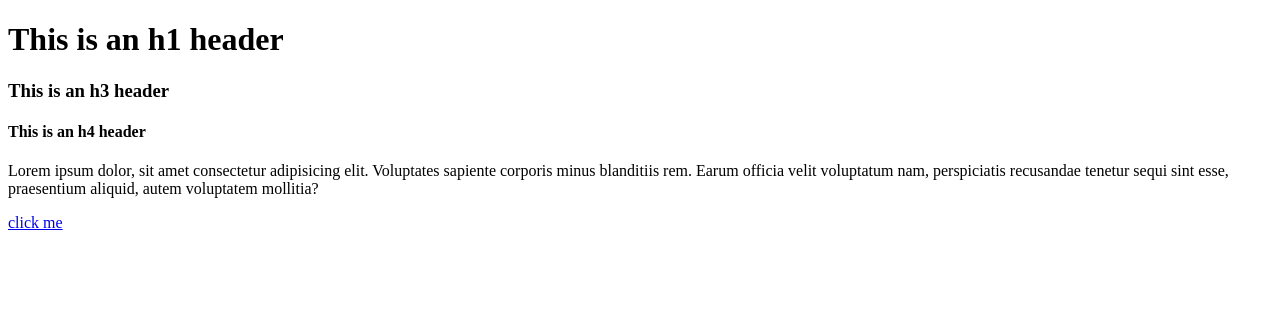
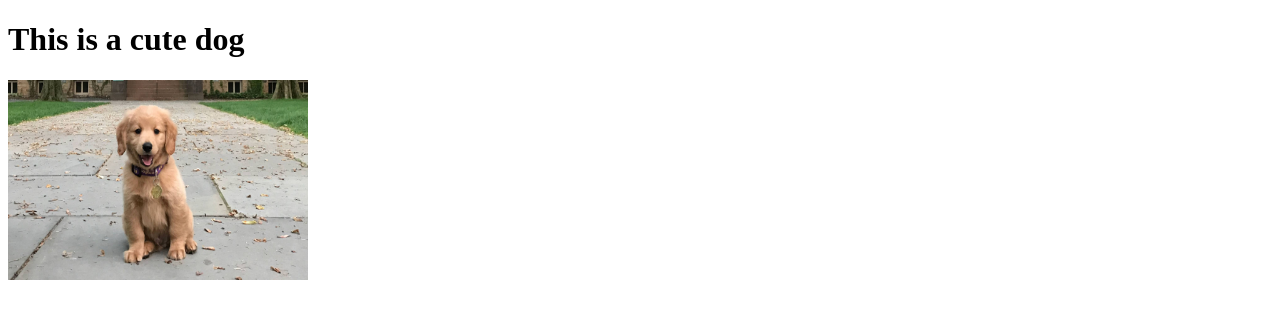
Before and after one commit to altynai-baibosunova/Automation_GH, a plain HTML site: page CandyCrush/index.html in a window 1280 px wide. Drawn offline with Linux system fonts and the light colour scheme.

Commit message:
add image

```diff
--- a/CandyCrush/index.html
+++ b/CandyCrush/index.html
@@ -4,14 +4,9 @@
   <title>My first website</title>
 </head>
 <body>
-  <h1>This is an h1 header</h1>
-  <h3>This is an h3 header</h3>
-  <h4>This is an h4 header</h4>
-
-<p>Lorem ipsum dolor, sit amet consectetur adipisicing elit. Voluptates sapiente corporis minus blanditiis rem. Earum officia velit voluptatum nam, perspiciatis recusandae tenetur sequi sint esse, praesentium aliquid, autem voluptatem mollitia?</p>
-
-<a href="https://www.google.com">
-  click me
-  </a>
+  <h1>This is a cute dog</h1>
+<img src="dog.jpg"
+alt="This is a picture of a dog"
+height="200" width="300">
 </body>
 </html>
```
Also changed, not shown: CandyCrush/dog.jpg (added), 1 other file.
